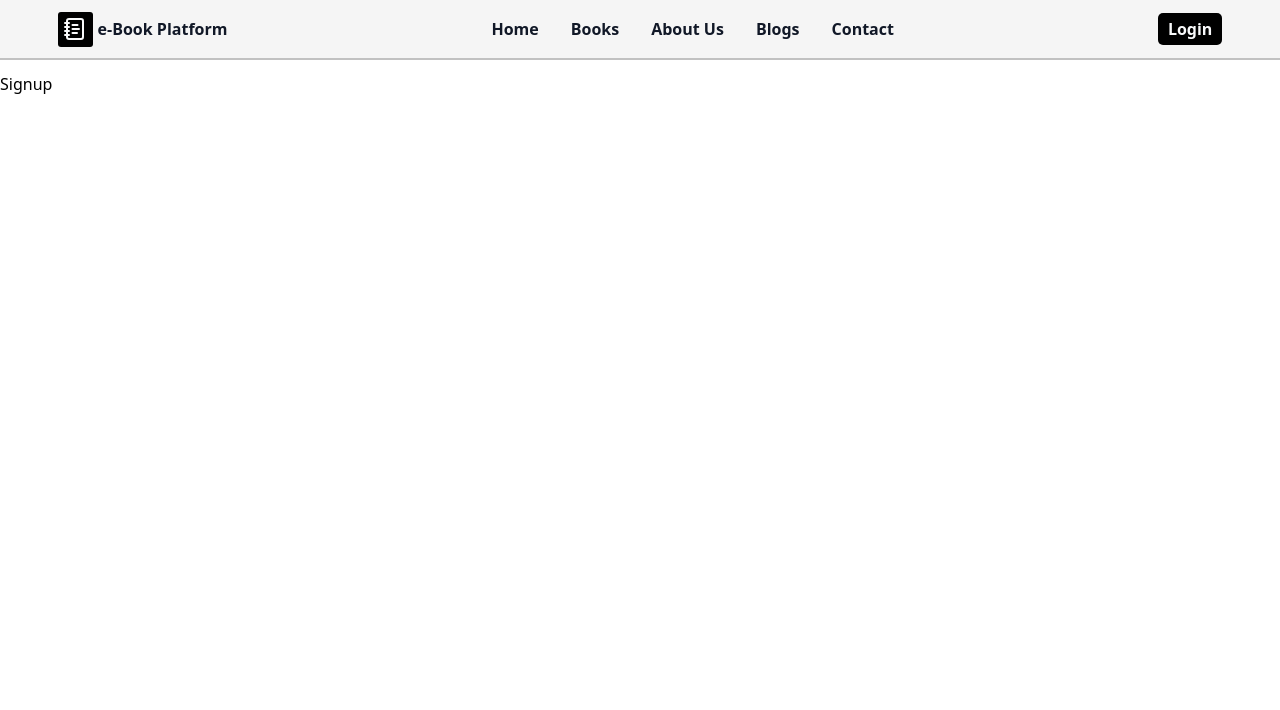
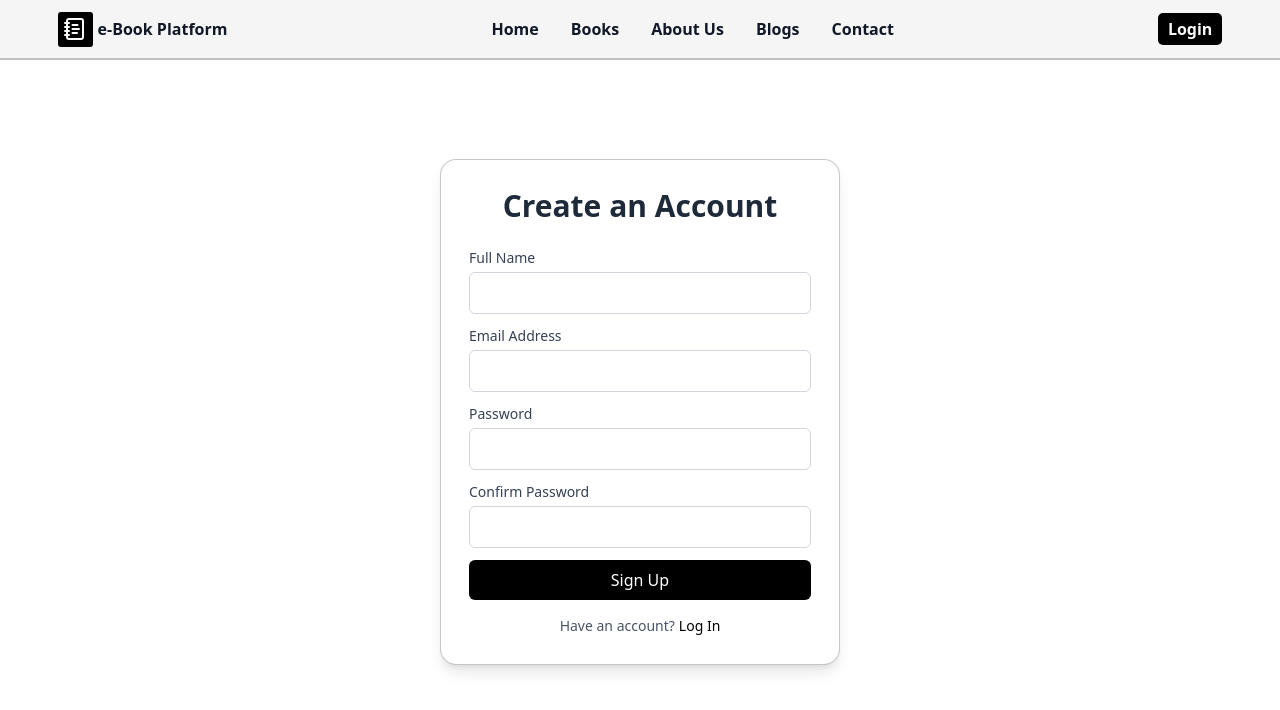
Before and after one commit to sohelrana2002/eBook-Application, a Next.js app in the folder client/: page /signup in a window 1280 px wide. Shown: the top 710 px of the page. Built offline with nearby package versions, Linux system fonts and the light colour scheme; no server answers.

Commit message:
complete sign up page

```diff
--- a/client/src/app/(auth)/signup/page.jsx
+++ b/client/src/app/(auth)/signup/page.jsx
@@ -1,7 +1,176 @@
-import React from "react";
+"use client";
+
+import Link from "next/link";
+import { useRouter } from "next/navigation";
+import { useState } from "react";
+import { useMutation } from "@tanstack/react-query";
+import { LoaderCircle } from "lucide-react";
+import { signup } from "@/http/api";
 
 const Signup = () => {
-  return <div>Signup</div>;
+  const router = useRouter();
+  const [userSignup, setUserSignup] = useState({
+    name: "",
+    email: "",
+    password: "",
+    cPassword: "",
+    error: null,
+  });
+
+  const handleInput = (e) => {
+    const name = e.target.name;
+    const value = e.target.value;
+
+    setUserSignup({
+      ...userSignup,
+      [name]: value,
+    });
+  };
+
+  const mutation = useMutation({
+    mutationFn: ({ name, email, password }) => signup(name, email, password),
+    onSuccess: (data) => {
+      alert("Signup successful!");
+      //   console.log("Signup in user:", data);
+
+      setUserSignup((prev) => ({
+        ...prev,
+        error: null,
+      }));
+      router.push("/login");
+    },
+    onError: (error) => {
+      console.log("error", error);
+
+      setUserSignup((prev) => ({
+        ...prev,
+        error: error?.response?.data?.message || "Login failed.",
+      }));
+    },
+  });
+
+  const handleSignupSubmit = async (e) => {
+    e.preventDefault();
+
+    if (userSignup.password === userSignup.cPassword) {
+      mutation.mutate({
+        name: userSignup.name,
+        email: userSignup.email,
+        password: userSignup.password,
+      });
+    } else {
+      setUserSignup((prev) => ({
+        ...prev,
+        error: "Password didn't match",
+      }));
+    }
+
+    // console.log("Submitted data:", userLogin);
+  };
+
+  return (
+    <div className="container">
+      <div className="h-[85vh] flex items-center justify-center px-4 py-8">
+        <div className="w-full max-w-[400px] bg-white p-7 rounded-2xl shadow-lg border-1 border-[var(--border)]">
+          <h2 className="text-2xl md:text-3xl font-bold text-center text-gray-800 mb-6">
+            Create an Account
+          </h2>
+
+          <form className="space-y-3" onSubmit={handleSignupSubmit}>
+            <div>
+              <label
+                htmlFor="name"
+                className="block text-sm font-medium text-gray-700"
+              >
+                Full Name
+              </label>
+              <input
+                id="name"
+                type="text"
+                required
+                onChange={handleInput}
+                value={userSignup.name}
+                name="name"
+                className="w-full mt-1 px-4 py-2 border border-gray-300 rounded-md focus:ring-blue-500 focus:border-blue-500"
+              />
+            </div>
+            <div>
+              <label
+                htmlFor="email"
+                className="block text-sm font-medium text-gray-700"
+              >
+                Email Address
+              </label>
+              <input
+                id="email"
+                type="email"
+                required
+                onChange={handleInput}
+                value={userSignup.email}
+                name="email"
+                className="w-full mt-1 px-4 py-2 border border-gray-300 rounded-md focus:ring-blue-500 focus:border-blue-500"
+              />
+            </div>
+
+            <div>
+              <label
+                htmlFor="password"
+                className="block text-sm font-medium text-gray-700"
+              >
+                Password
+              </label>
+              <input
+                id="password"
+                type="password"
+                required
+                onChange={handleInput}
+                value={userSignup.password}
+                name="password"
+                className="w-full mt-1 px-4 py-2 border border-gray-300 rounded-md focus:ring-blue-500 focus:border-blue-500"
+              />
+            </div>
+            <div>
+              <label
+                htmlFor="cPassword"
+                className="block text-sm font-medium text-gray-700"
+              >
+                Confirm Password
+              </label>
+              <input
+                id="cPassword"
+                type="password"
+                required
+                onChange={handleInput}
+                value={userSignup.cPassword}
+                name="cPassword"
+                className="w-full mt-1 px-4 py-2 border border-gray-300 rounded-md focus:ring-blue-500 focus:border-blue-500"
+              />
+            </div>
+
+            {/* ----error message--- */}
+            {userSignup.error && (
+              <p style={{ color: "red" }}>{userSignup.error}</p>
+            )}
+            <button
+              type="submit"
+              disabled={mutation.isPending}
+              className="w-full bg-[#000] cursor-pointer text-white py-2 rounded-md hover: transition duration-200 flex items-center gap-2 justify-center"
+            >
+              {mutation.isPending && <LoaderCircle className="animate-spin" />}
+              Sign Up
+            </button>
+          </form>
+
+          <p className="text-center text-sm text-gray-600 mt-4">
+            Have an account?
+            <Link href="/login" className="text-[#000] hover:underline ml-1">
+              Log In
+            </Link>
+          </p>
+        </div>
+      </div>
+    </div>
+  );
 };
 
 export default Signup;
```
